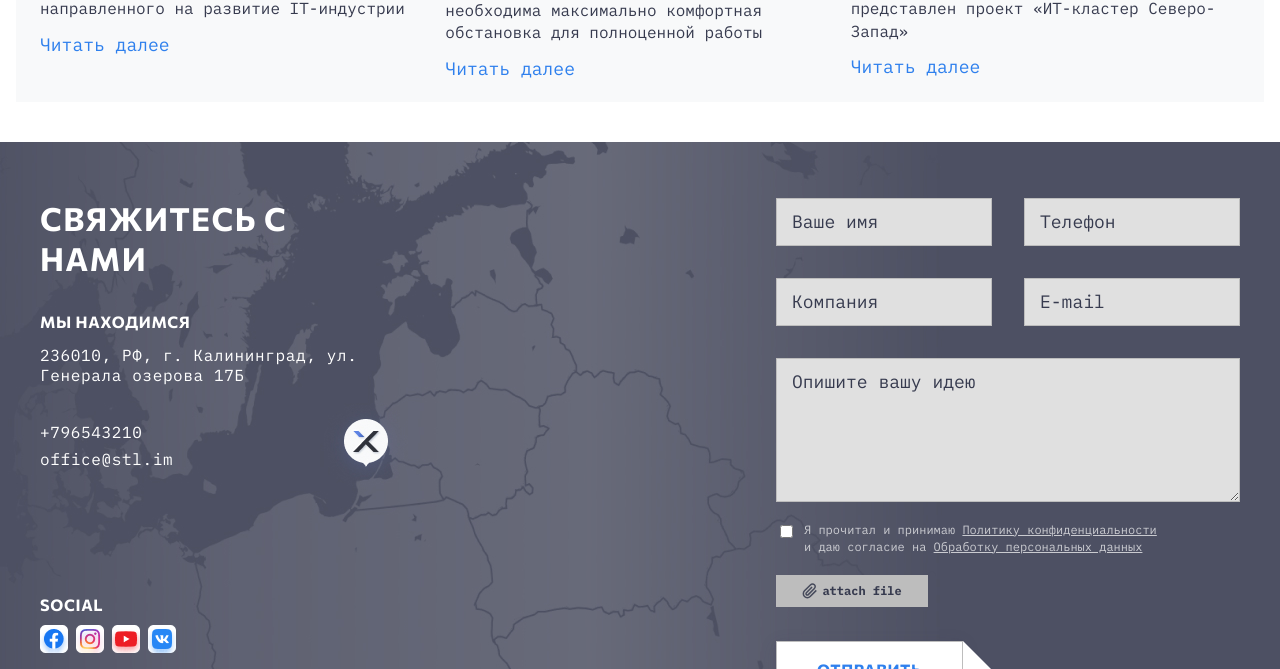
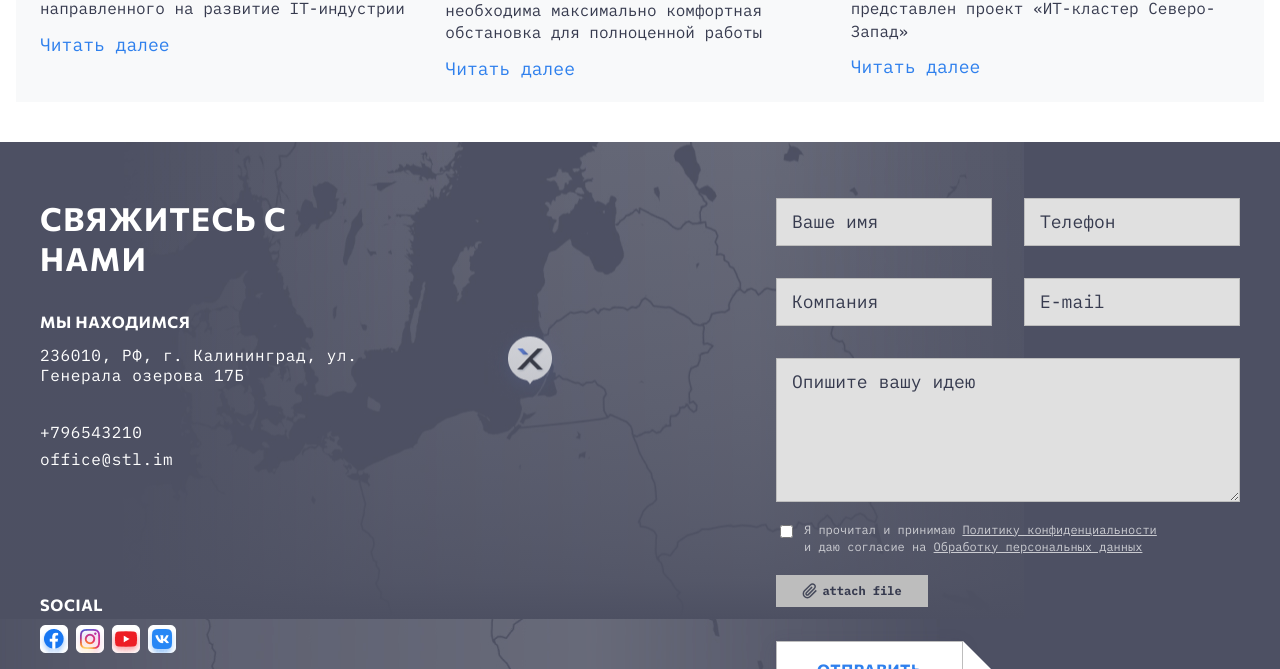
Before and after one commit to Bespalov-D-A/x-tech-form, a React (Create React App) app: page / in a window 1280 px wide. Shown: the part 5094-5763 px from the top of the page. Built offline with nearby package versions, Linux system fonts and the light colour scheme.

Commit message:
responsive 768 feedback

```diff
--- a/src/components/Feedback/Feedback.module.scss
+++ b/src/components/Feedback/Feedback.module.scss
@@ -1,7 +1,7 @@
 @import "./../../sass/index.scss";
 
 .wrapper {
-	background-color: #4d5062;
+	background-color: $pale-black;
 }
 
 .feedback-wrap {
@@ -20,6 +20,10 @@
 		z-index: 1;
 		@include media("within", "lg") {
 			left: -360px;
+		}
+
+		@include media("within", "md") {
+			background: none;
 		}
 	}
 	&:before {
@@ -47,6 +51,12 @@
 	@include media("within", "lg") {
 		padding: 56px 40px;
 	}
+
+	@include media("within", "md") {
+		height: unset;
+		padding: 0;
+		overflow: hidden;
+	}
 }
 
 .title {
@@ -58,13 +68,57 @@
 	text-transform: uppercase;
 	font-feature-settings: "tnum" on, "lnum" on;
 	color: #fff;
+
+	@include media("within", "md") {
+		font-weight: 700;
+		font-size: 20px;
+		line-height: 32px;
+	}
 }
 
 .info {
+	position: relative;
 	max-width: 335px;
+	z-index: 150;
 	@include media("within", "lg") {
 		width: 100%;
 		flex: 1 1;
+	}
+	@include media("within", "md") {
+		max-width: 304px;
+		padding: 40px 28px 76px;
+	}
+}
+
+.mount {
+	position: absolute;
+	top: 0;
+	left: 0;
+	right: 0;
+	height: 477px;
+	z-index: 1;
+	&:after {
+		content: "";
+		display: block;
+		position: absolute;
+		top: 0;
+		left: 0;
+		width: 1024px;
+		height: 100%;
+		background: url("./../../img/other/map.jpg") no-repeat;
+		background-position: right -700px center;
+		z-index: 1;
+	}
+	&:before {
+		content: "";
+		display: block;
+		position: absolute;
+		top: 0;
+		left: 0;
+		width: 1024px;
+		height: 100%;
+		background: linear-gradient(0deg, $pale-black, 25%, transparent);
+		z-index: 2;
 	}
 }
 
--- a/src/components/Feedback/Feedback.tsx
+++ b/src/components/Feedback/Feedback.tsx
@@ -8,6 +8,7 @@ const Feedback: FC = () => {
     <div className={s.wrapper}>
       <div className={s["feedback-wrap"]}>
         <div className={s.feedback}>
+          <div className={s.mount} />
           <div className={s.info}>
             <h1 className={s.title}>свяжитесь с нами</h1>
             <h3 className={s["where-title"]}>МЫ НАХОДИМСЯ</h3>
@@ -22,7 +23,7 @@ const Feedback: FC = () => {
             </div>
           </div>
 
-        <FeedbackForm />
+          <FeedbackForm />
         </div>
       </div>
     </div>
--- a/src/components/FeedbackForm/FeedbackForm.module.scss
+++ b/src/components/FeedbackForm/FeedbackForm.module.scss
@@ -7,12 +7,20 @@
 	@include media("within", "lg") {
 		width: 464px;
 	}
+
+	@include media("within", "md") {
+		width: 100%;
+		padding: 0 28px;
+	}
 }
 
 .form {
 	display: flex;
 	justify-content: space-between;
 	flex-flow: row wrap;
+	@include media("within", "md") {
+		padding-bottom: 40px;
+	}
 }
 
 .input-wrap {
@@ -20,11 +28,16 @@
 	max-width: 306px;
 	width: 100%;
 	height: 48px;
-margin-bottom: 32px;
+	margin-bottom: 32px;
 	overflow: hidden;
 	background: $gray5;
 	@include media("within", "lg") {
 		max-width: 216px;
+	}
+
+	@include media("within", "md") {
+		width: calc(50% - 16px);
+		max-width: unset;
 	}
 	&.text {
 		max-width: 100%;
@@ -74,6 +87,9 @@ textarea.inp {
 	@include media("within", "lg") {
 		flex-flow: column wrap;
 	}
+	@include media("within", "md") {
+		max-width: unset;
+	}
 }
 
 .license {
@@ -85,6 +101,8 @@ textarea.inp {
 	color: #fff;
 	@include media("within", "lg") {
 		margin-bottom: 20px;
+	}
+	@include media("within", "md") {
 	}
 }
 
--- a/src/sass/colors.scss
+++ b/src/sass/colors.scss
@@ -1,5 +1,6 @@
 $black: #373b4f;
 $white: #f7f7f7;
+$pale-black: #4d5062;
 
 $cream: #F8F9FA;
 
```
